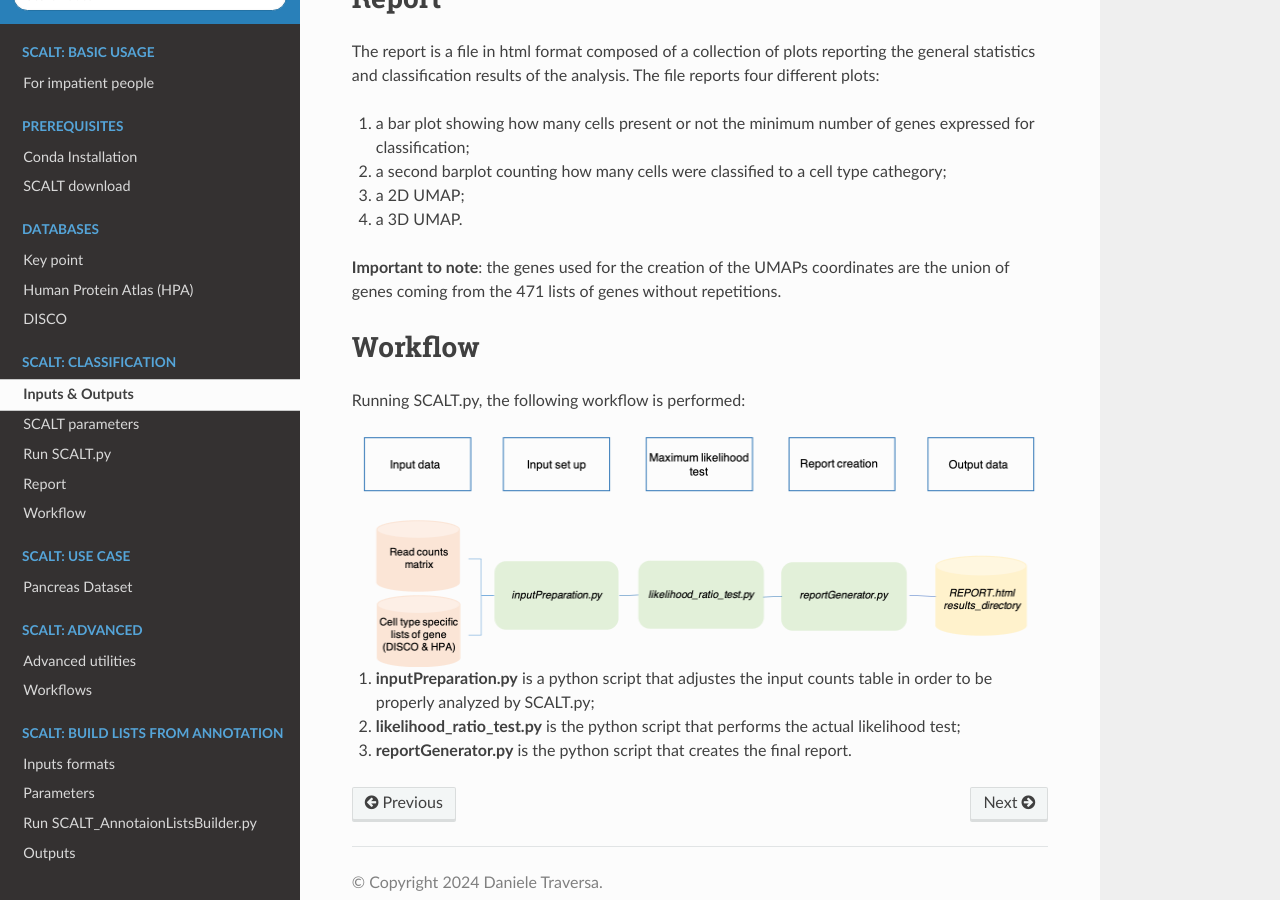
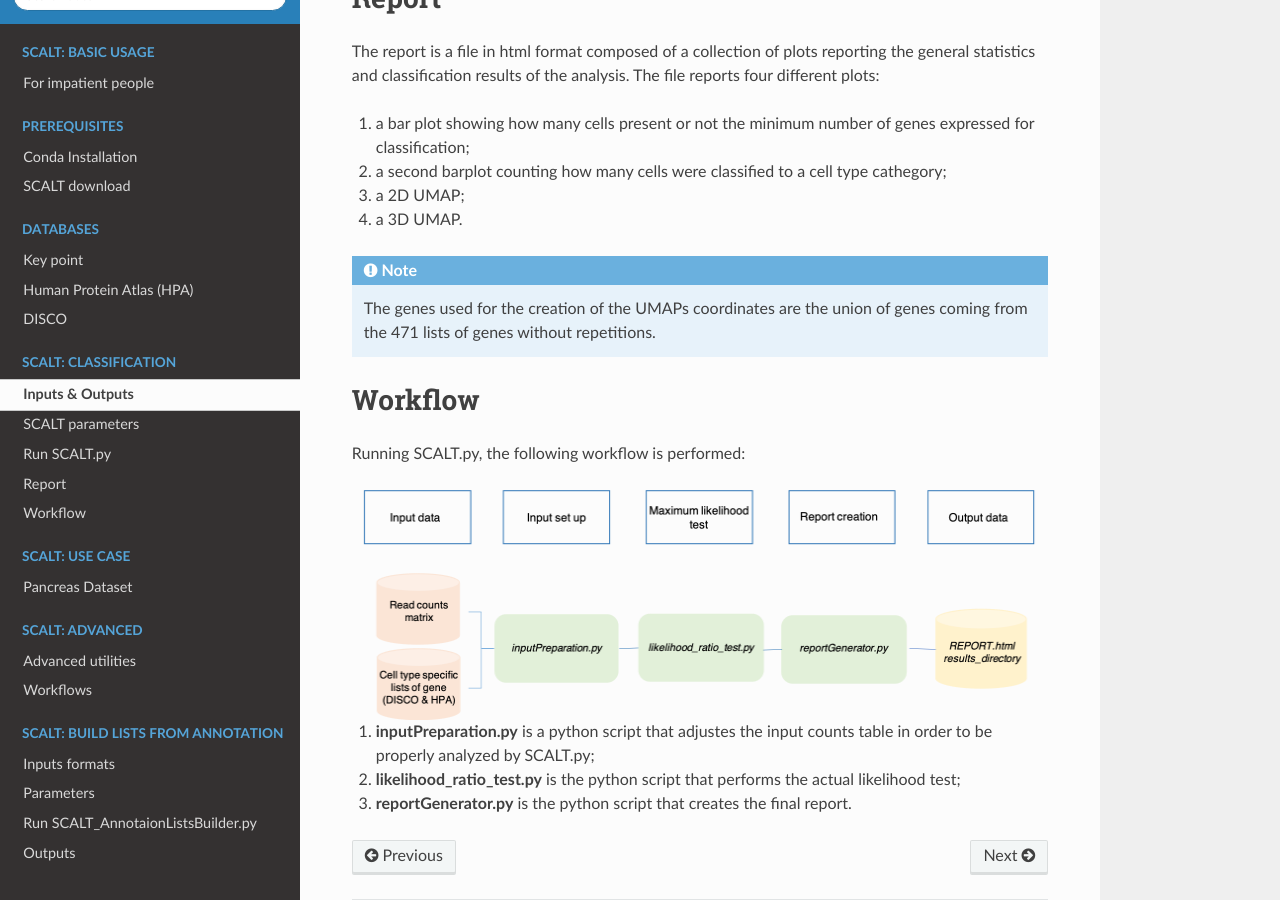
Before and after one commit to danitrave/CapitalCitiesGame, a Sphinx documentation site: the page built from docs/source/classification.rst, in a window 1280 px wide and 900 px high, scrolled down 3142 px. Built offline with Sphinx 7.4.7 and the Read the Docs theme 2.0.0, drawn with Linux system fonts in a browser that asks for light colours.

Commit message:
Update classification.rst

```diff
--- a/docs/source/classification.rst
+++ b/docs/source/classification.rst
@@ -256,7 +256,8 @@ The report is a file in html format composed of a collection of plots reporting
 3. a 2D UMAP;
 4. a 3D UMAP.
 
-**Important to note**: the genes used for the creation of the UMAPs coordinates are the union of genes coming from the 471 lists of genes without repetitions.
+.. note::
+   The genes used for the creation of the UMAPs coordinates are the union of genes coming from the 471 lists of genes without repetitions.
 
 Workflow
 ========
```
